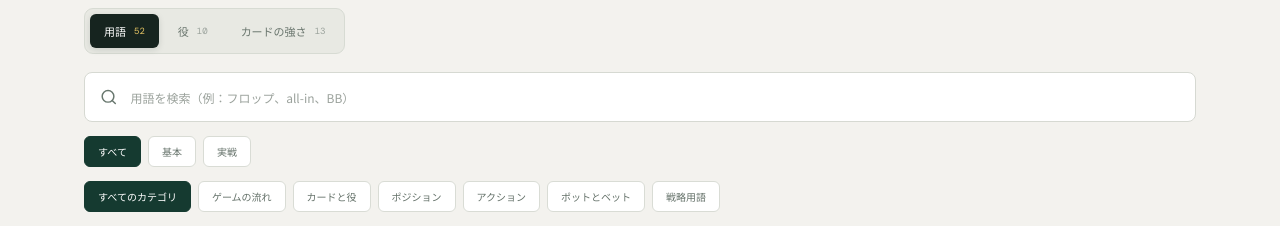
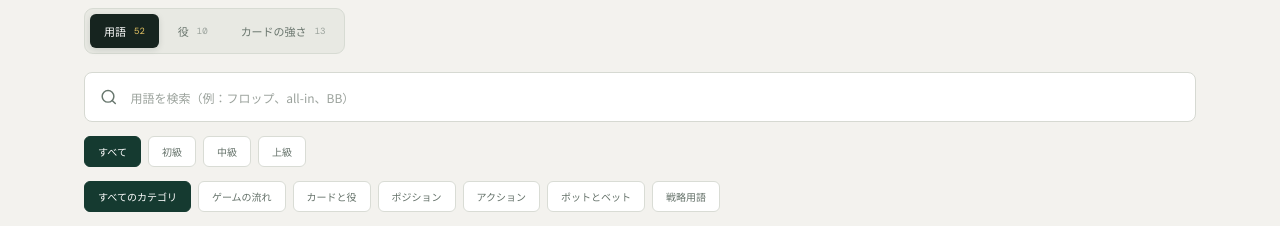
Before and after one commit to sutonomega/texas-holdem-glossary, a React (Vite) app: page / in a window 1280 px wide. Shown: the part 1680-1906 px from the top of the page. Built offline with nearby package versions, Linux system fonts and the light colour scheme.

Commit message:
Use beginner intermediate advanced glossary levels

```diff
--- a/src/App.tsx
+++ b/src/App.tsx
@@ -93,7 +93,7 @@ function App() {
       <section className="catalog-section" id="catalog"><div className="section-heading catalog-heading"><div><div className="section-eyebrow">THE POKER GUIDE</div><h2>{catalogView === '用語' ? '用語を探す' : catalogView === '役' ? '役の強さを覚える' : 'カードの強さを知る'}</h2></div><span className="result-count">{catalogView === '用語' ? (query ? groups.exact.length + groups.suggested.length + groups.related.length : filtered.length) : catalogView === '役' ? filteredHands.length : filteredCardRanks.length} 件</span></div>
         <div className="catalog-tabs" role="tablist" aria-label="図鑑の種類"><button role="tab" aria-selected={catalogView === '用語'} className={catalogView === '用語' ? 'active' : ''} onClick={() => { setCatalogView('用語'); setLessonTermIds(null) }}>用語 <span>{entries.length}</span></button><button role="tab" aria-selected={catalogView === '役'} className={catalogView === '役' ? 'active' : ''} onClick={() => { setCatalogView('役'); setLessonTermIds(null) }}>役 <span>10</span></button><button role="tab" aria-selected={catalogView === 'カード'} className={catalogView === 'カード' ? 'active' : ''} onClick={() => { setCatalogView('カード'); setLessonTermIds(null) }}>カードの強さ <span>13</span></button></div>
         <label className="search-box"><Search size={18} /><input value={query} onChange={(event) => setQuery(event.target.value)} placeholder={catalogView === '用語' ? '用語を検索（例：フロップ、all-in、BB）' : catalogView === '役' ? '役を検索（例：フラッシュ、Straight）' : 'カードを検索（例：エース、K、10）'} aria-label="図鑑を検索" />{query && <button className="clear-search" onClick={() => setQuery('')} aria-label="検索をクリア"><X size={16} /></button>}</label>
-        {catalogView === '用語' && <><div className="filter-row"><div className="filter-pills" aria-label="難易度"><button className={`filter-pill ${level === 'すべて' ? 'selected' : ''}`} onClick={() => setLevel('すべて')}>すべて</button><button className={`filter-pill ${level === '基本' ? 'selected' : ''}`} onClick={() => setLevel(level === '基本' ? 'すべて' : '基本')}>基本</button><button className={`filter-pill ${level === '実戦' ? 'selected' : ''}`} onClick={() => setLevel(level === '実戦' ? 'すべて' : '実戦')}>実戦</button></div>{hasFilters && <button className="reset-button" onClick={resetFilters}>条件をリセット</button>}</div>
+        {catalogView === '用語' && <><div className="filter-row"><div className="filter-pills" aria-label="難易度"><button className={`filter-pill ${level === 'すべて' ? 'selected' : ''}`} onClick={() => setLevel('すべて')}>すべて</button><button className={`filter-pill ${level === '初級' ? 'selected' : ''}`} onClick={() => setLevel(level === '初級' ? 'すべて' : '初級')}>初級</button><button className={`filter-pill ${level === '中級' ? 'selected' : ''}`} onClick={() => setLevel(level === '中級' ? 'すべて' : '中級')}>中級</button><button className={`filter-pill ${level === '上級' ? 'selected' : ''}`} onClick={() => setLevel(level === '上級' ? 'すべて' : '上級')}>上級</button></div>{hasFilters && <button className="reset-button" onClick={resetFilters}>条件をリセット</button>}</div>
         <div className="filter-pills category-pills"><button className={`filter-pill ${category === 'すべて' ? 'selected' : ''}`} onClick={() => setCategory('すべて')}>すべてのカテゴリ</button>{categories.map((item) => <button key={item} className={`filter-pill ${category === item ? 'selected' : ''}`} onClick={() => setCategory(category === item ? 'すべて' : item)}>{item}</button>)}</div>
         {query ? <>{groups.exact.length > 0 && <div className="search-result-group"><h3>一致する用語</h3><div className="entry-grid">{groups.exact.map(renderCard)}</div></div>}{groups.suggested.length > 0 && <div className="search-result-group"><h3>名前が似ている用語</h3><div className="entry-grid">{groups.suggested.map(renderCard)}</div></div>}{groups.related.length > 0 && <div className="search-result-group"><h3>説明に含まれる用語</h3><div className="entry-grid">{groups.related.map(renderCard)}</div></div>}</> : <div className="entry-grid">{filtered.map(renderCard)}</div>}
         {groups.exact.length + groups.suggested.length + groups.related.length === 0 && query && <div className="empty-state"><Search size={22} /><strong>用語が見つかりませんでした</strong><span>別の言葉や英語表記でも検索できます。</span></div>}</>}
```
